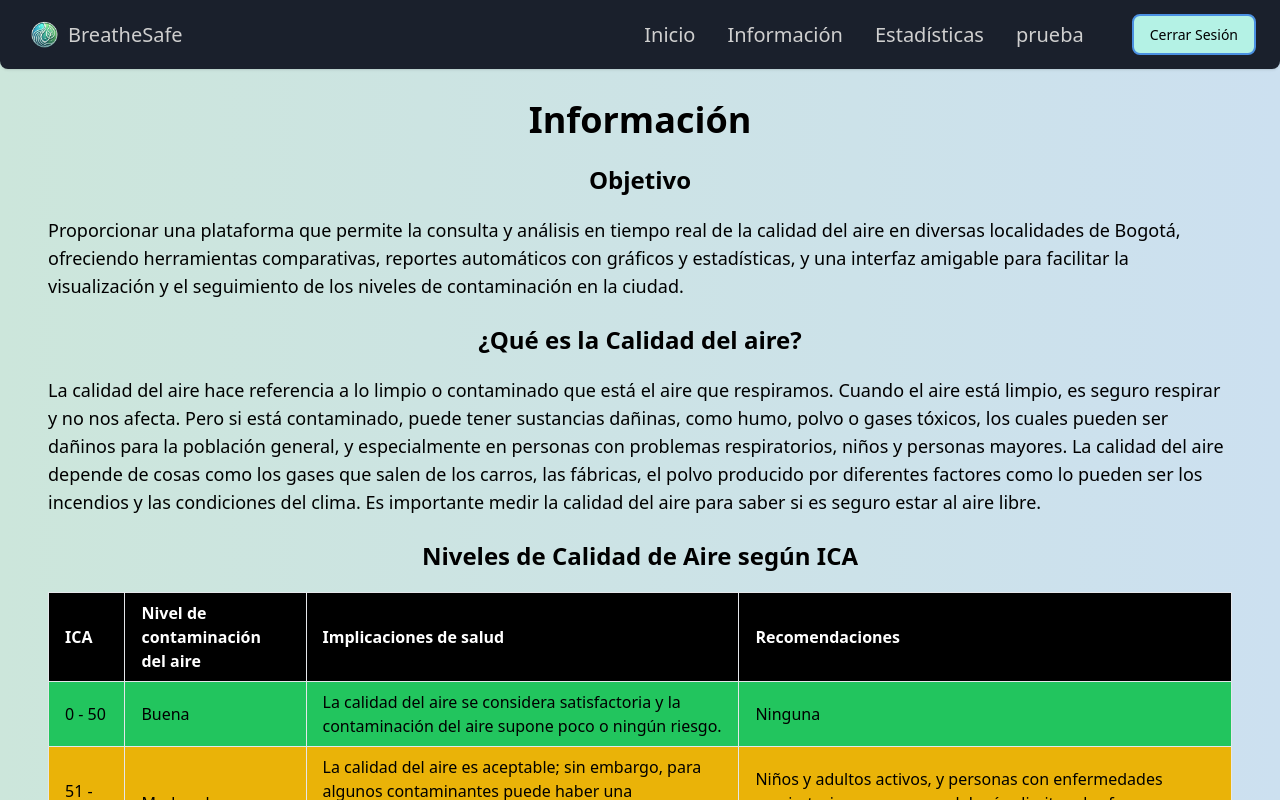
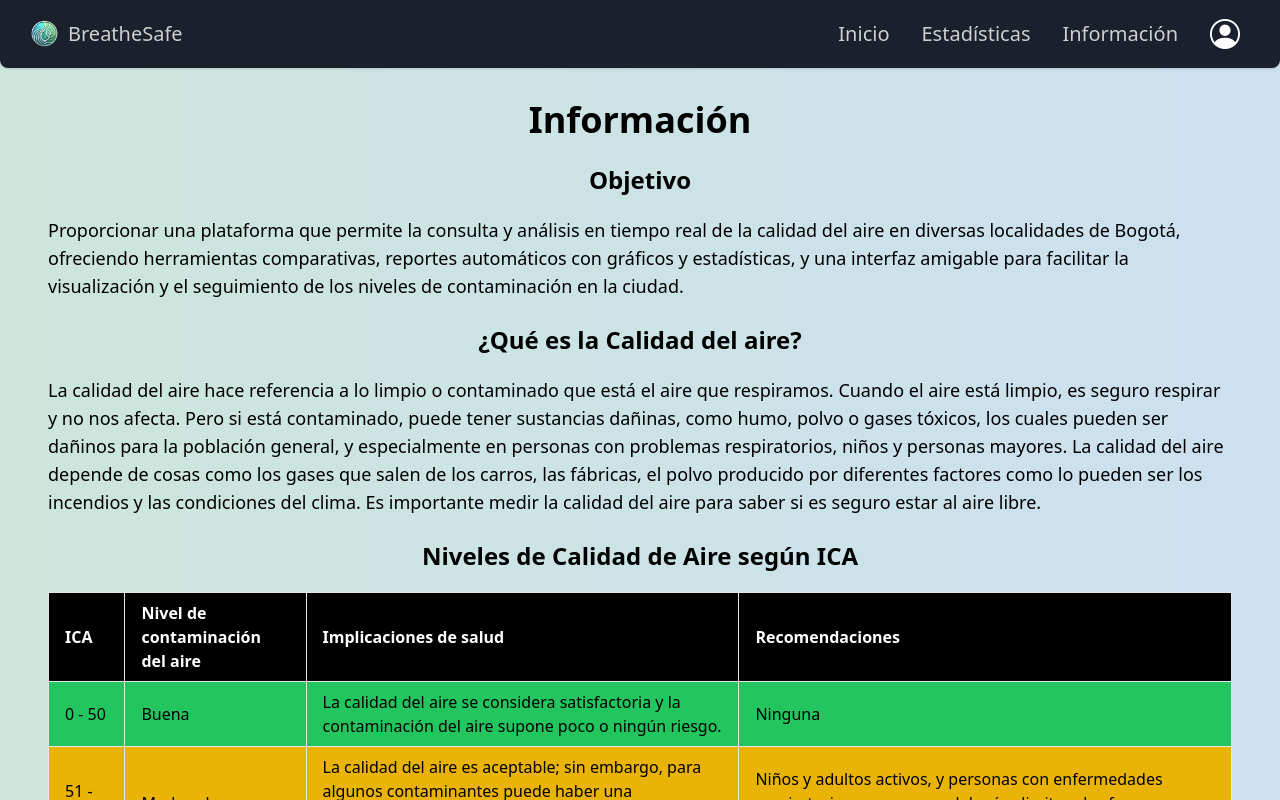
Before and after one commit to Ingcarfer/Breathesafe, a Nuxt app: page /information in a window 1280 px wide. Shown: the top 800 px of the page. Built offline with nearby package versions, Linux system fonts and the light colour scheme; no server answers.

Commit message:
modificacion del navbar

```diff
--- a/components/Navbar/Navbar.vue
+++ b/components/Navbar/Navbar.vue
@@ -1,48 +1,15 @@
-<template>
-  <div :class="[
-    'bg-primary text-primary py-3.5 px-6 shadow fixed top-0 left-0 right-0 z-10 md:flex justify-between items-center',
-    open ? 'rounded-none' : 'rounded-b-lg'
-  ]">
-    <div class="flex items-center cursor-pointer">
-      <span class="text-red-500 text-xl mr-1">
-        <img src="/assets/img/icono.png" alt="Icono" class="w-10 h-10" />
-      </span>
-      <h1 class="text-xl">BreatheSafe</h1>
-    </div>
-
-    <span @click="toggleMenu"
-      class="absolute md:hidden right-6 top-1/2 transform -translate-y-1/2 cursor-pointer text-4xl">
-      <i :class="[open ? 'bi bi-x' : 'bi bi-filter-left']"></i>
-    </span>
-
-    <ul
-      class="md:flex md:items-center md:px-0 px-6 md:pb-0 pd-10 md:static absolute bg-primary md:w-auto w-full top-14 duration-300 ease-in"
-      :class="[open ? 'left-0 rounded-b-lg' : 'left-[-100%]']">
-      <li class="md:mx-4 mb-2 md:mb-0" v-for="link in Links" :key="link.name">
-        <NuxtLink :to="link.link" class="text-xl text-hover">{{ link.name }}</NuxtLink>
-      </li>
-
-      <!-- Mostrar el nombre del usuario -->
-      <li class="md:mx-4 mb-2 md:mb-0">
-        <span class="text-xl text-hover">{{ username }}</span>
-      </li>
-
-      <Button class="mb-2 md:mb-0" @click="logout">Cerrar Sesión</Button>
-    </ul>
-  </div>
-</template>
-
 <script setup>
 import { ref, onMounted } from 'vue';
 import { useRouter, useRuntimeConfig } from '#imports';
 import Button from '../Button/Button.vue';
 
 const open = ref(false);
+const userMenuOpen = ref(false);
 const Links = [
   { name: "Inicio", link: "/home" },
+  { name: "Estadísticas", link: "/home/statistics" },
   { name: "Información", link: "/information" },
-  { name: "Estadísticas", link: "/home/statistics" },
-  { name: "prueba", link: "/information/prueba" },
+
 ];
 
 const router = useRouter();
@@ -53,11 +20,16 @@ const toggleMenu = () => {
   open.value = !open.value;
 };
 
+const toggleUserMenu = () => {
+  userMenuOpen.value = !userMenuOpen.value;
+};
+
 // Función para cerrar sesión
 const logout = () => {
   localStorage.removeItem('token');
   localStorage.removeItem('username');
   router.push('/');
+  userMenuOpen.value = false;
 };
 
 // Función para obtener el nombre del usuario
@@ -92,5 +64,52 @@ onMounted(() => {
   fetchUsername();
 });
 </script>
+<template>
+  <div :class="[
+    'bg-primary text-primary py-3.5 px-6 shadow fixed top-0 left-0 right-0 z-10 md:flex justify-between items-center',
+    open ? 'rounded-none' : 'rounded-b-lg'
+  ]">
+    <div class="flex items-center cursor-pointer">
+      <span class="text-red-500 text-xl mr-1">
+        <img src="/assets/img/icono.png" alt="Icono" class="w-10 h-10" />
+      </span>
+      <h1 class="text-xl">BreatheSafe</h1>
+    </div>
+
+    <span @click="toggleMenu"
+      class="absolute md:hidden right-6 top-1/2 transform -translate-y-1/2 cursor-pointer text-4xl">
+      <i :class="[open ? 'bi bi-x' : 'bi bi-filter-left']"></i>
+    </span>
+
+    <ul
+      class="md:flex md:items-center md:px-0 px-6 md:pb-0 pd-10 md:static absolute bg-primary md:w-auto w-full top-14 duration-300 ease-in"
+      :class="[open ? 'left-0 rounded-b-lg' : 'left-[-100%]']">
+      <li class="md:mx-4 mb-2 md:mb-0" v-for="link in Links" :key="link.name">
+        <NuxtLink :to="link.link" class="text-xl text-hover">{{ link.name }}</NuxtLink>
+      </li>
+
+      <!-- Ícono de usuario con menú desplegable -->
+      <li class="md:mx-4 mb-2 md:mb-0 relative">
+        <span @click="toggleUserMenu" class="cursor-pointer text-3xl user-icon">
+          <i class="bi bi-person-circle"></i>
+        </span>
+        <!-- Aumentar el ancho del menú desplegable -->
+        <div v-if="userMenuOpen" class="absolute right-0 mt-2 w-48 bg-white shadow-lg rounded-lg p-3 z-20">
+          <p class="text-gray-700 mb-2">Hola, {{ username }}</p>
+
+          <!-- Apartado para Generar Reportes con ícono -->
+          <NuxtLink to="/reports" class="flex items-center  mb-2  text-gray-700 text-hover2">
+            <i class="bi bi-file-earmark-text mr-2 "></i>
+            Generar Reportes
+          </NuxtLink>
+
+          <Button class="w-full" @click="logout">Cerrar Sesión</Button>
+        </div>
+      </li>
+    </ul>
+  </div>
+</template>
+
+
 
 <style scoped></style>
--- a/middleware/auth.js
+++ b/middleware/auth.js
@@ -12,7 +12,7 @@ export default defineNuxtRouteMiddleware(async (to, from) => {
   }
 
   // Lista de rutas públicas que no requieren autenticación
-  const publicRoutes = ['/', '/auth', '/auth/register', '/information/prueba'];
+  const publicRoutes = ['/', '/auth', '/auth/register'];
 
   // Si la ruta actual es pública, no aplicamos el middleware
   if (publicRoutes.includes(to.path)) {
--- a/pages/home/index.vue
+++ b/pages/home/index.vue
@@ -104,6 +104,7 @@ export default {
       </div>
     </div>
   </div>
+  <div class="py-10 bg-[#f8fbfb] "></div>
 </template>
 
 
--- a/pages/home/statistics.vue
+++ b/pages/home/statistics.vue
@@ -165,6 +165,7 @@ export default {
       </div>
     </div>
   </div>
+  <div class="py-10 bg-[#f8fbfb] "></div>
 </template>
 
 <style scoped></style>
--- a/pages/information/index.vue
+++ b/pages/information/index.vue
@@ -189,6 +189,7 @@ function closeDocument() {
       </div>
     </div>
   </div>
+  <div class="py-10"></div>
 </template>
 
 <style scoped>
--- a/public/assets/css/navbar.css
+++ b/public/assets/css/navbar.css
@@ -3,7 +3,10 @@
   --primary-text: #cfcfcf; /* Texto principal */
   --accent-color: #3498db; /* Color de acento */
   --hover-color: #65e0c5;
+  --hover2-color: #000;
   --icon-color: #cfcfcf;
+  --user-icon: #ffffff;
+  --user-icon-hover: #65e0c5;
 }
 
 .bg-primary {
@@ -19,6 +22,15 @@
   transition: color 0.3s ease-in-out; /* Suaviza la transición del color */
 }
 
+.text-hover2 {
+  color: #374151; /* Mantiene el color original */
+  transition: color 0.3s ease-in-out; /* Suaviza la transición del color */
+}
+
+.text-hover2:hover {
+  color: var(--hover2-color); /* Aplica el color definido en la variable */
+}
+
 .text-hover:hover {
   color: var(--hover-color); /* Aplica el color definido en la variable */
 }
@@ -30,3 +42,17 @@
   color: var(--icon-color) !important;
   /* Color del ícono, ajusta según sea necesario */
 }
+.user-icon i {
+  color: var(--user-icon) !important;
+  /*Colorinicial*/
+  transition: color 0.3s ease-in-out;
+  -webkit-transition: color 0.3s ease;
+  -moz-transition: color 0.3s ease;
+  -ms-transition: color 0.3s ease;
+  -o-transition: color 0.3s ease;
+}
+
+.user-icon i:hover {
+  color: var(--user-icon-hover) !important;
+  /* Mismo color de los otros elementos en hover */
+}
```
